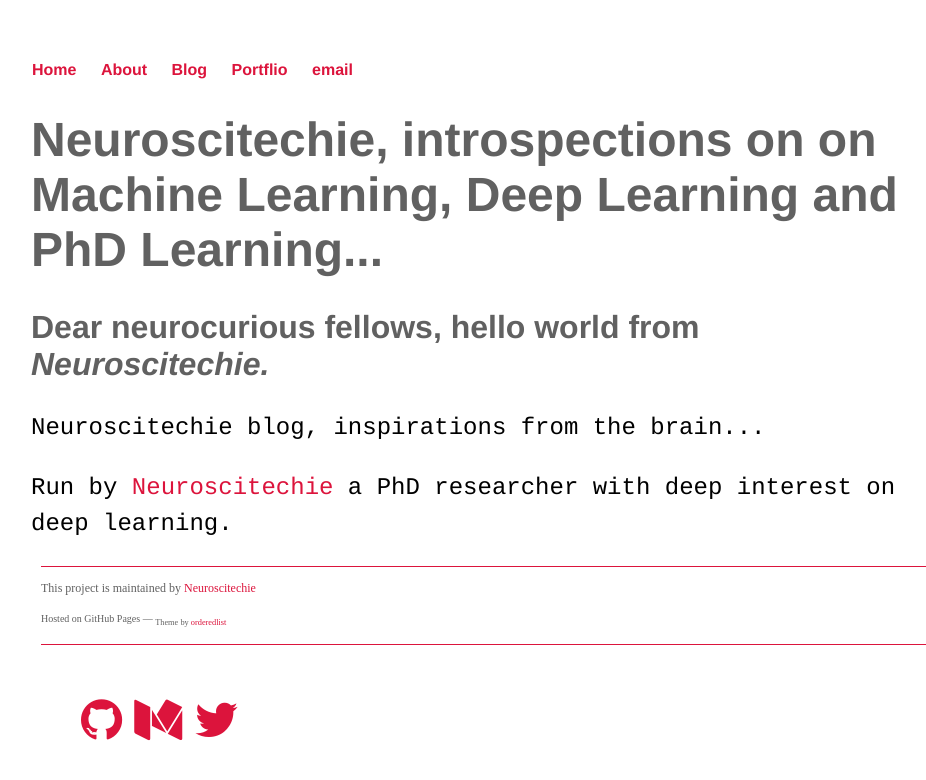
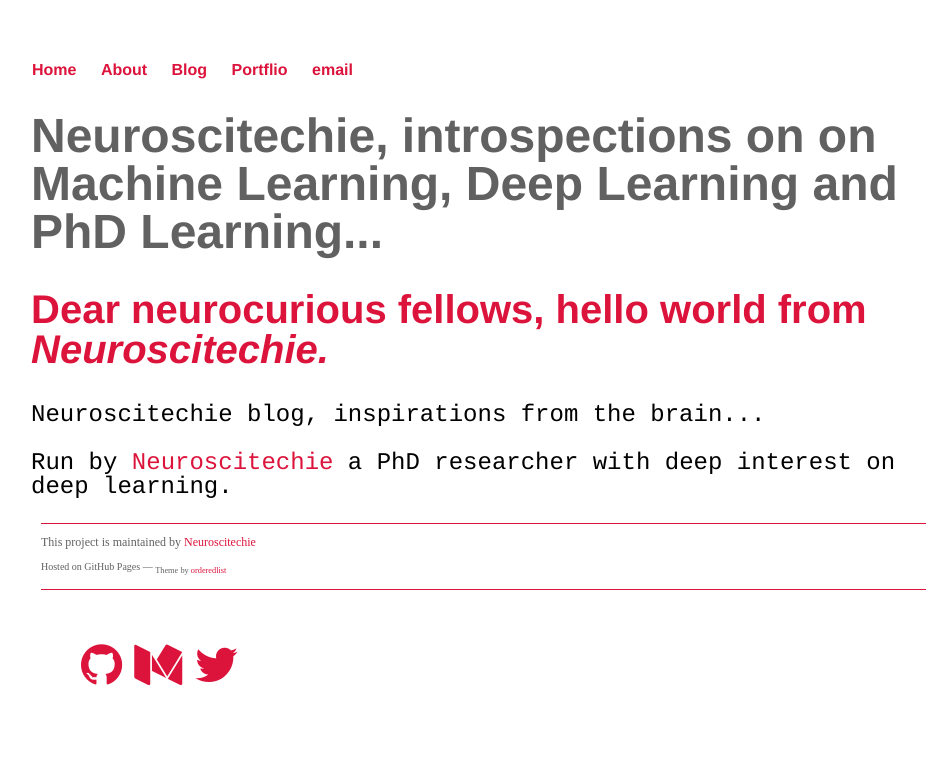
Before and after one commit to inantubek/meltemiatay.github.io, a Jekyll site: the page built from index.html, in a window 1280 px wide. Shown: the top 780 px of the page, without its empty margins (161-1087 px from the left). Built offline with Jekyll 4.4.1, drawn with Linux system fonts in a browser that asks for light colours; nearby versions of some CDN libraries.

Commit message:
Update main.css

```diff
--- a/css/main.css
+++ b/css/main.css
@@ -25,16 +25,24 @@ a:hover {
 h1 {
     font-size: 3em;
     font-family:'Helvetica', 'Arial', 'Sans-Serif';
+    line-height: 1em;
     color: #616161;
 }
 h2 {
+    font-size: 2.5em;
+    font-family:'Helvetica', 'Arial', 'Sans-Serif';
+    line-height: 1em;
+    color: #dc143c;
+}
+h3 {
     font-size: 2em;
     font-family:'Helvetica', 'Arial', 'Sans-Serif';
+    line-height: 1em;
     color: #616161;
 }
 p {
     font-size: 1.5em;
-    line-height: 1.5em;
+    line-height: 1em;
     color: :#000000;
 }
 .container {
```
